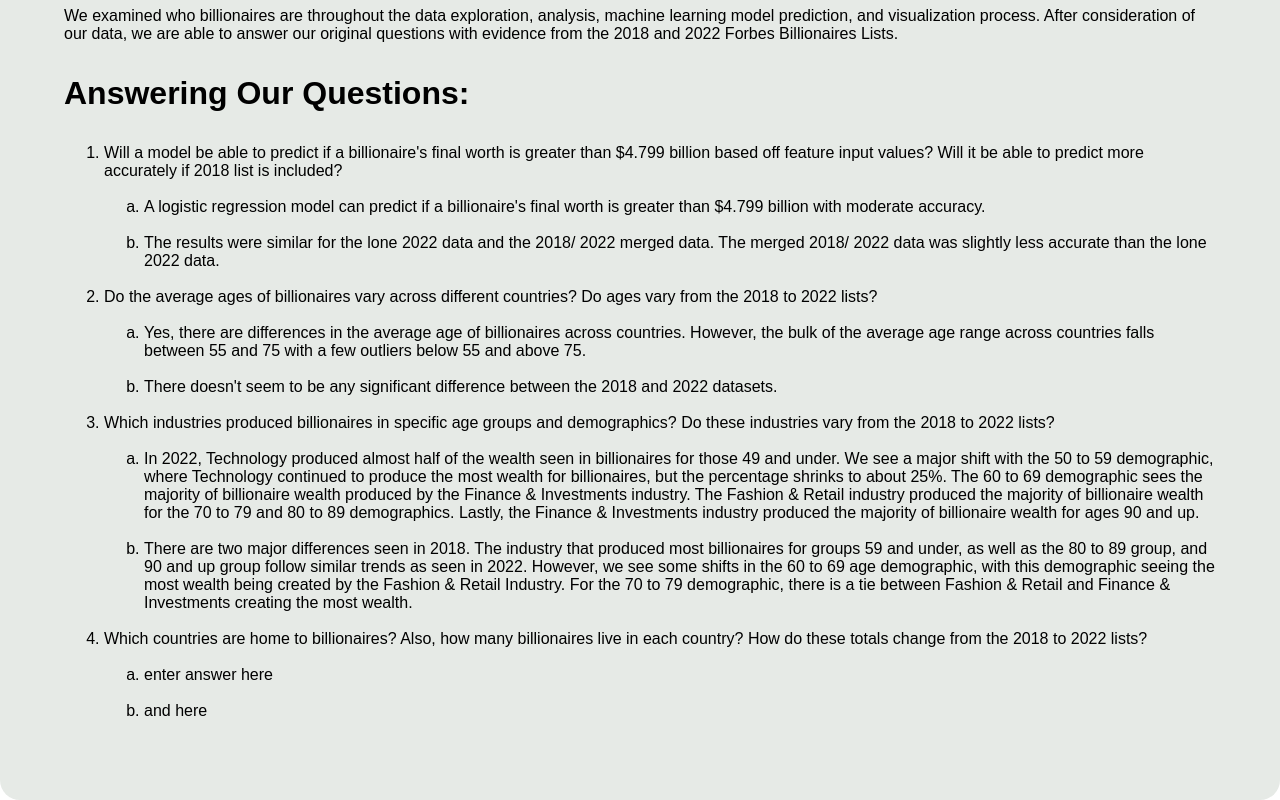
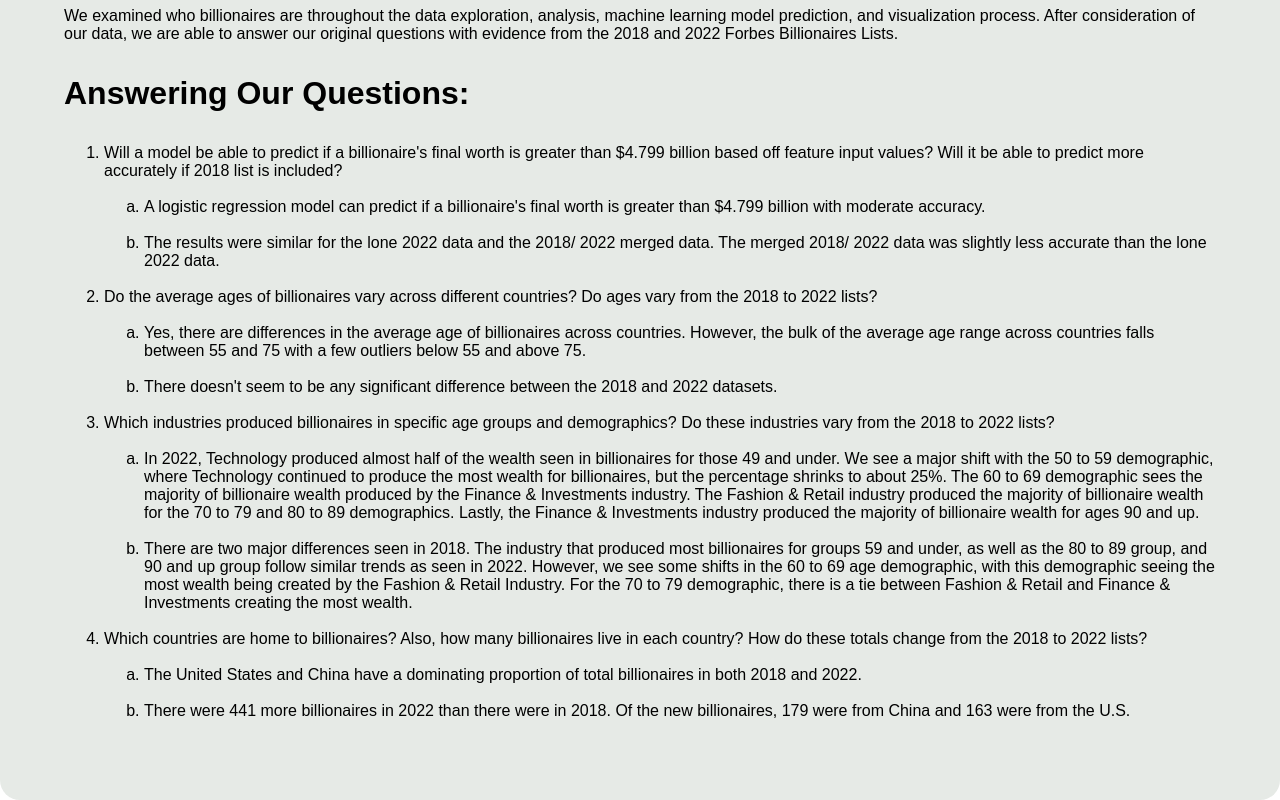
Before and after one commit to Kara4Sea/Kara4Sea.github.io, a plain HTML site: page index.html in a window 1280 px wide. Shown: the part 3654-4454 px from the top of the page. Drawn offline with Linux system fonts and the light colour scheme.

Commit message:
update html file

```diff
--- a/index.html
+++ b/index.html
@@ -143,8 +143,9 @@
             </li><br>
             <li>Which countries are home to billionaires? Also, how many billionaires live in each country? How do these totals change from the 2018 to 2022 lists?</li>
             <ol type="a">
-              <br><li>enter answer here</li><br>
-                  <li>and here</li>
+              <br><li>The United States and China have a dominating proportion of total billionaires in both 2018 and 2022.
+              </li><br>
+                  <li>There were 441 more billionaires in 2022 than there were in 2018. Of the new billionaires, 179 were from China and 163 were from the U.S.</li>
         </ol>
       </p>
       </div>
```
